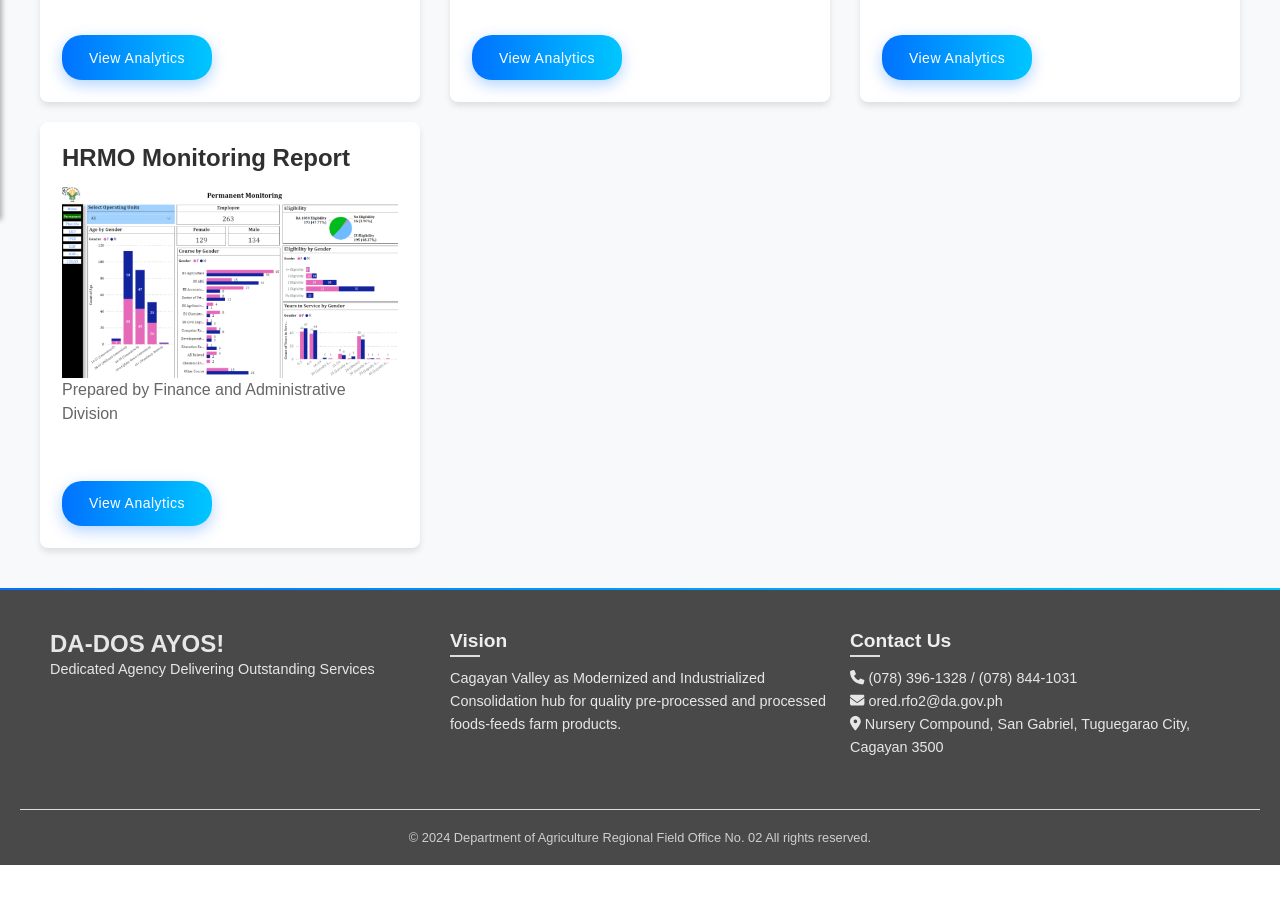
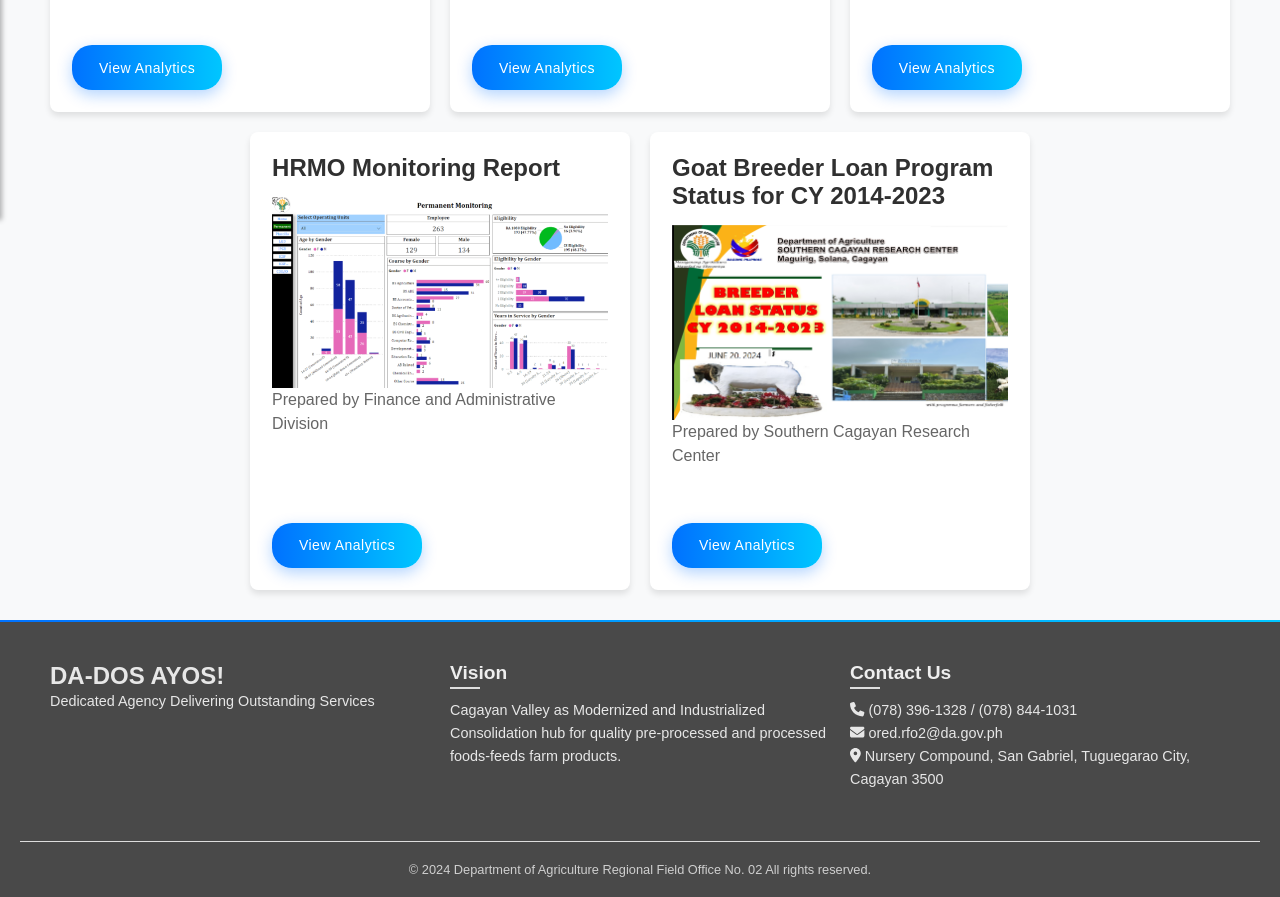
Before and after one commit to darfo2/powerbiportal, a React (Create React App) app: page /powerbiportal/Resource in a window 1280 px wide. Shown: the part 580-1477 px from the top of the page. Before the commit the page ends 1445 px from the top, so only its background shows below. Built offline with nearby package versions, Linux system fonts and the light colour scheme.

Commit message:
added new powerbi data under number 7 of NIN

```diff
--- a/src/components/ninPages/7resource.jsx
+++ b/src/components/ninPages/7resource.jsx
@@ -9,6 +9,7 @@ import rad1 from '../../assets/rad1.PNG'
 import rad2 from '../../assets/rad2.PNG'
 import rad3 from '../../assets/rad3.PNG'
 import rad4 from '../../assets/rad4.PNG'
+import scrc from '../../assets/scrc.png'
 
 const fadeIn = keyframes`
   from { opacity: 0; }
@@ -44,7 +45,7 @@ const MainContent = styled.main`
 const CardContainer = styled.div`
   display: flex;
   flex-wrap: wrap;
-  justify-content: space-between;
+  justify-content: center;
   animation: ${fadeIn} 0.5s ease-out;
   padding: 20px;
 
@@ -56,7 +57,7 @@ const CardContainer = styled.div`
 const CardWrapper = styled.div`
   flex: 0 0 calc(33.33% - 20px);
   max-width: calc(33.33% - 20px);
-  margin-bottom: 20px;
+  margin: 10px; /* Adjusted to ensure even spacing */
   animation: ${slideUp} 0.5s ease-out;
 
   @media (max-width: 969px) {
@@ -174,7 +175,14 @@ function Page() {
         imageSrc: rad4,
         powerBIUrl:
           "https://app.powerbi.com/reportEmbed?reportId=0cc71a2d-0648-4623-a3a2-b527020b57cf&autoAuth=true&ctid=6898061d-1a6b-4e39-adfc-dc8afe072201",
-      }
+      },
+      {
+        title: "Goat Breeder Loan Program Status for CY 2014-2023",
+        text: "Prepared by Southern Cagayan Research Center",
+        imageSrc: scrc,
+        powerBIUrl:
+          "https://app.powerbi.com/reportEmbed?reportId=af20b7c5-b997-4116-8eee-9009d0157a73&autoAuth=true&ctid=6898061d-1a6b-4e39-adfc-dc8afe072201",
+      },
   ]);
 
   const handleViewAnalytics = (url) => {
```
Also changed, not shown: src/assets/scrc.png (added), 8 other files (tests, documents, lock files or other folders).
